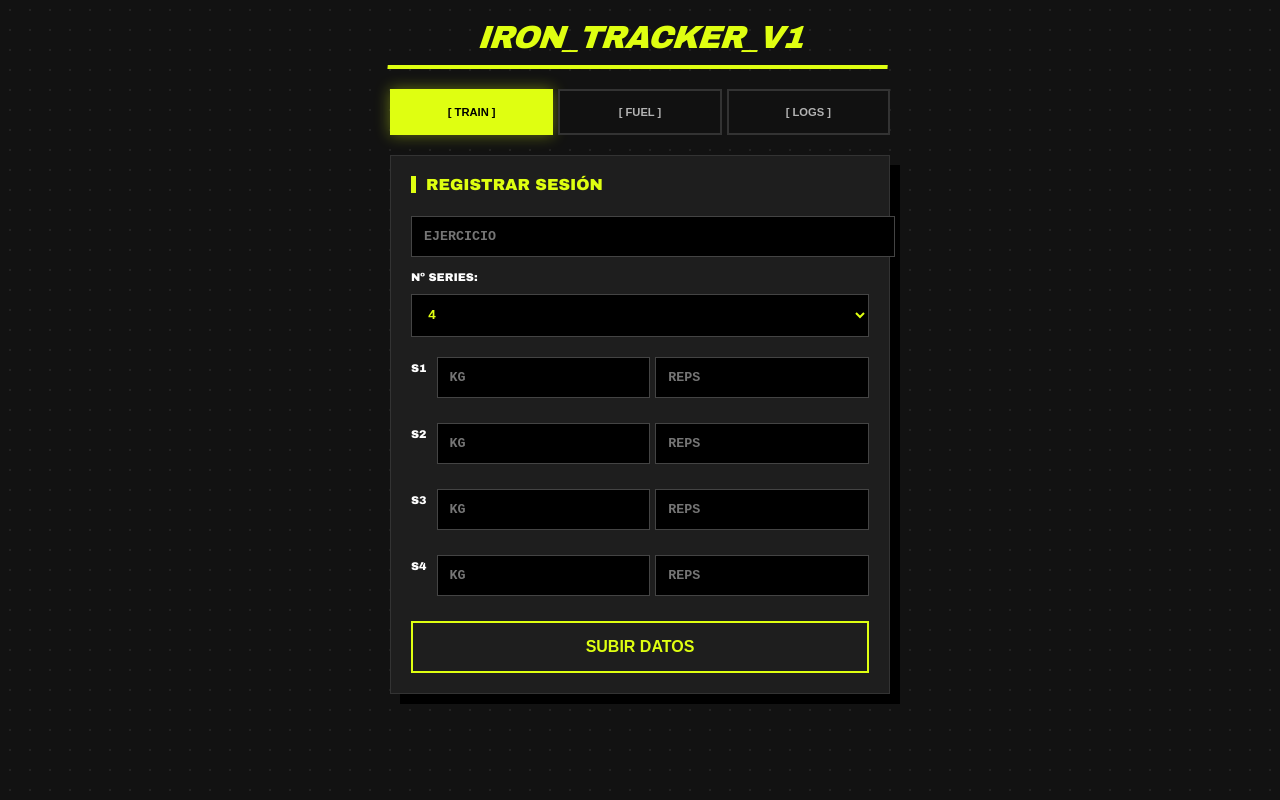
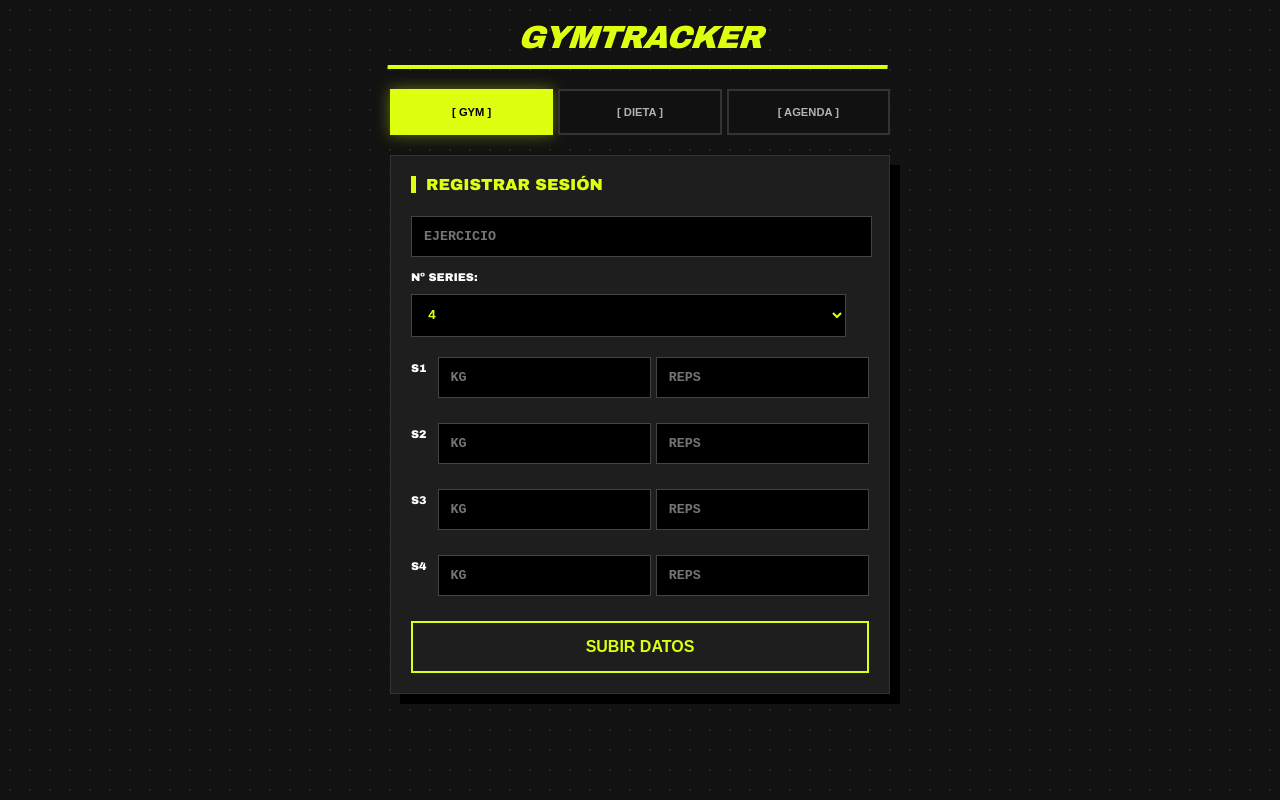
Before and after one commit to MarioGalanEscudero/GYMTRACKER, a plain HTML site: page index.html in a window 1280 px wide. Drawn offline with Linux system fonts and the light colour scheme.

Commit message:
Add files via upload

```diff
--- a/index.html
+++ b/index.html
@@ -72,7 +72,7 @@
 
         /* INPUTS ESTILO ROUGH */
         input, select, textarea {
-            width: 100%;
+            width: 95%;
             padding: 12px;
             margin: 10px 0;
             border: 1px solid #444;
@@ -121,13 +121,13 @@
 
 <div class="container">
     <header>
-        <h1>IRON_TRACKER_v1</h1>
+        <h1>GYMTRACKER</h1>
     </header>
 
     <div class="menu">
-        <button class="menu-btn active" onclick="showSection('ejercicios', this)">[ TRAIN ]</button>
-        <button class="menu-btn" onclick="showSection('dieta', this)">[ FUEL ]</button>
-        <button class="menu-btn" onclick="showSection('calendario', this)">[ LOGS ]</button>
+        <button class="menu-btn active" onclick="showSection('ejercicios', this)">[ GYM ]</button>
+        <button class="menu-btn" onclick="showSection('dieta', this)">[ DIETA ]</button>
+        <button class="menu-btn" onclick="showSection('calendario', this)">[ AGENDA ]</button>
     </div>
 
     <div id="ejercicios" class="section active">
```
